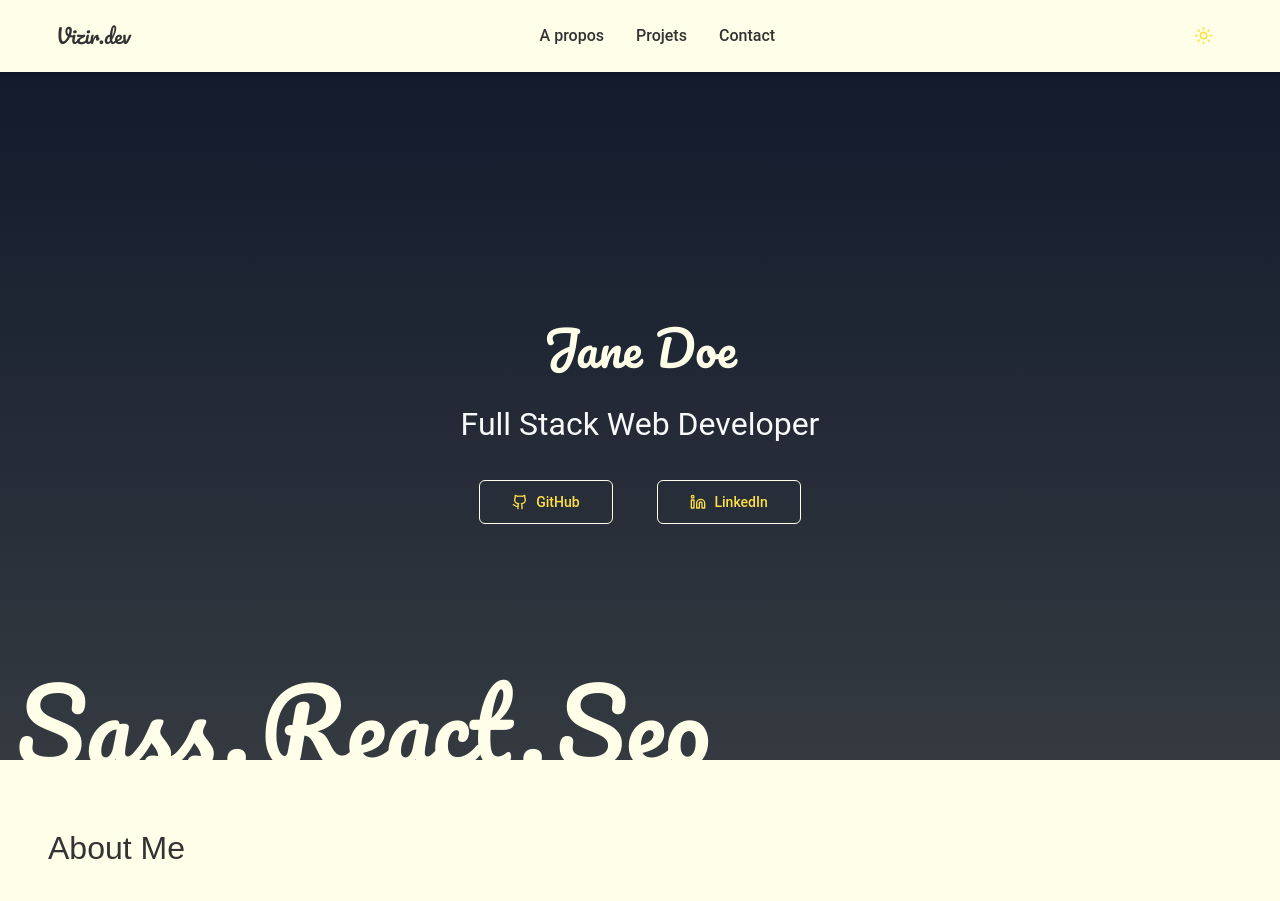
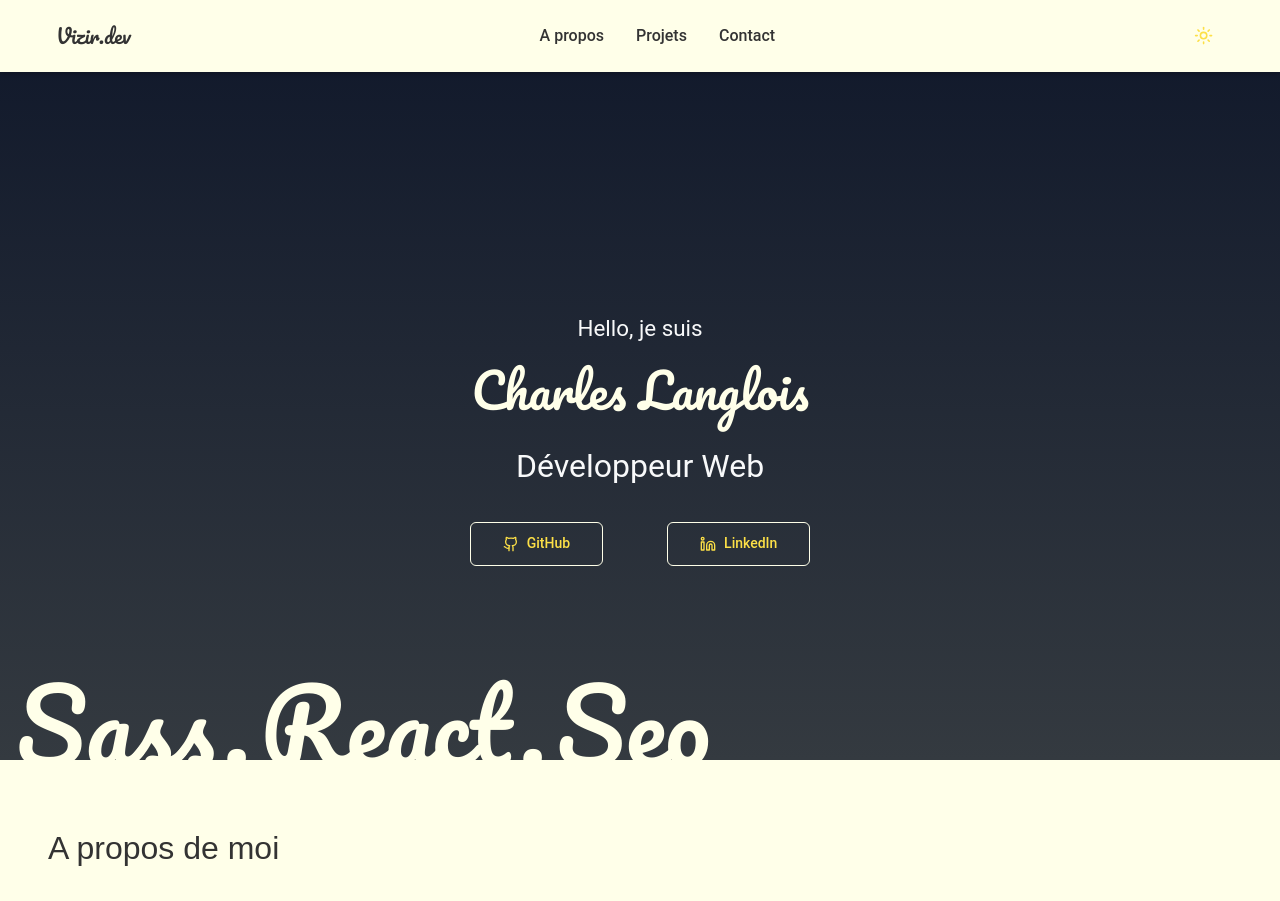
Before and after one commit to charles-lgs/Portfolio-Charles-Lgs, a React app: page / in a window 1280 px wide. Shown: the top 901 px of the page. Built offline with nearby package versions, Linux system fonts and the light colour scheme.

Commit message:
Fix/title/content

```diff
--- a/src/components/Portfolio.tsx
+++ b/src/components/Portfolio.tsx
@@ -65,8 +65,9 @@ export default function Portfolio() {
           transition={{ duration: 0.8 }}
           className="portfolio__hero-content"
         >
-          <h1 className={`portfolio__hero-title ${isDarkMode ? 'dark-mode-hero-title' : 'light-mode-hero-title'}`}>Jane Doe</h1>
-          <p className={`portfolio__hero-subtitle ${isDarkMode ? 'dark-mode-section-title' : 'light-mode-section-title'}`}>Full Stack Web Developer</p>
+          <p className={`portfolio__hero-subtitle ${isDarkMode ? 'dark-mode-section-title' : 'light-mode-section-title'}`}>Hello, je suis</p>
+          <h1 className={`portfolio__hero-title ${isDarkMode ? 'dark-mode-hero-title' : 'light-mode-hero-title'}`}>Charles Langlois</h1>
+          <p className={`portfolio__hero-subtitle size ${isDarkMode ? 'dark-mode-section-title' : 'light-mode-section-title'}`}>Développeur Web</p>
           <div className="portfolio__hero-buttons">
             <Button variant="outline" size="lg" isDarkMode={isDarkMode}><Github className="mr-2 h-4 w-4" /> GitHub</Button>
             <Button variant="outline" size="lg" isDarkMode={isDarkMode}><Linkedin className="mr-2 h-4 w-4" /> LinkedIn</Button>
@@ -83,7 +84,7 @@ export default function Portfolio() {
 
       {/* About Me Section */}
       <section className="portfolio__section">
-        <h2 className="portfolio__section-title">About Me</h2>
+        <h2 className="portfolio__section-title">A propos de moi</h2>
         <div className="portfolio__about">
           <img src={photo} alt="Jane Doe" className="portfolio__about-image" />
           <div className="portfolio__about-text">
@@ -97,7 +98,7 @@ export default function Portfolio() {
       {/* Projects Section */}
       <section className={`portfolio__section dark-mode-projects ${isDarkMode ? 'dark-mode-projects' : 'light-mode-projects'}`}>
       <img src={waveOne} alt="image d'une vague" className="portfolio__wave wave-one" />
-      <h2 className={`portfolio__section-title ${isDarkMode ? 'dark-mode-section-title' : 'light-mode-section-title'}`}>My Projects</h2>
+      <h2 className={`portfolio__section-title ${isDarkMode ? 'dark-mode-section-title' : 'light-mode-section-title'}`}>Mes projets</h2>
         <div className="portfolio__projects">
           {projects.map((project, index) => (
             <motion.div
--- a/src/sass/Portfolio.scss
+++ b/src/sass/Portfolio.scss
@@ -52,7 +52,7 @@
 
   &__hero-content {
     max-width: 800px;
-    margin-top: 19%;
+    margin-top: 17%;
 
     @media (max-width: 1440px) {
       margin-top: 25%;
@@ -75,19 +75,24 @@
     color: $portfolio-beige-bg;
   }
   .light-mode-hero-title {
-    color: $portfolio-dark-color;
+    // color: $portfolio-dark-color;
+    color: $portfolio-beige-bg;
   }
 
   &__hero-subtitle {
+    font-size: $portfolio-subheading-font-size-sm;
+    color: $portfolio-light-bg;
+    margin-bottom: 0.5rem;
+  }
+  .size {
     font-size: $portfolio-subheading-font-size;
-    color: $portfolio-light-bg;
     margin-bottom: 2rem;
   }
 
   &__hero-buttons {
     display: flex;
     justify-content: center;
-    gap: 2.8rem;
+    gap: 4rem;
   }
 
   &__section {
--- a/src/sass/_variables.scss
+++ b/src/sass/_variables.scss
@@ -61,4 +61,5 @@ $portfolio-heading-font-family: 'Montserrat', sans-serif;
 $portfolio-base-font-size: 16px;
 $portfolio-heading-font-size: 3rem;
 $portfolio-subheading-font-size: 2rem;
+$portfolio-subheading-font-size-sm: 1.4rem;
 $portfolio-text-font-size: 1.3rem;
```
